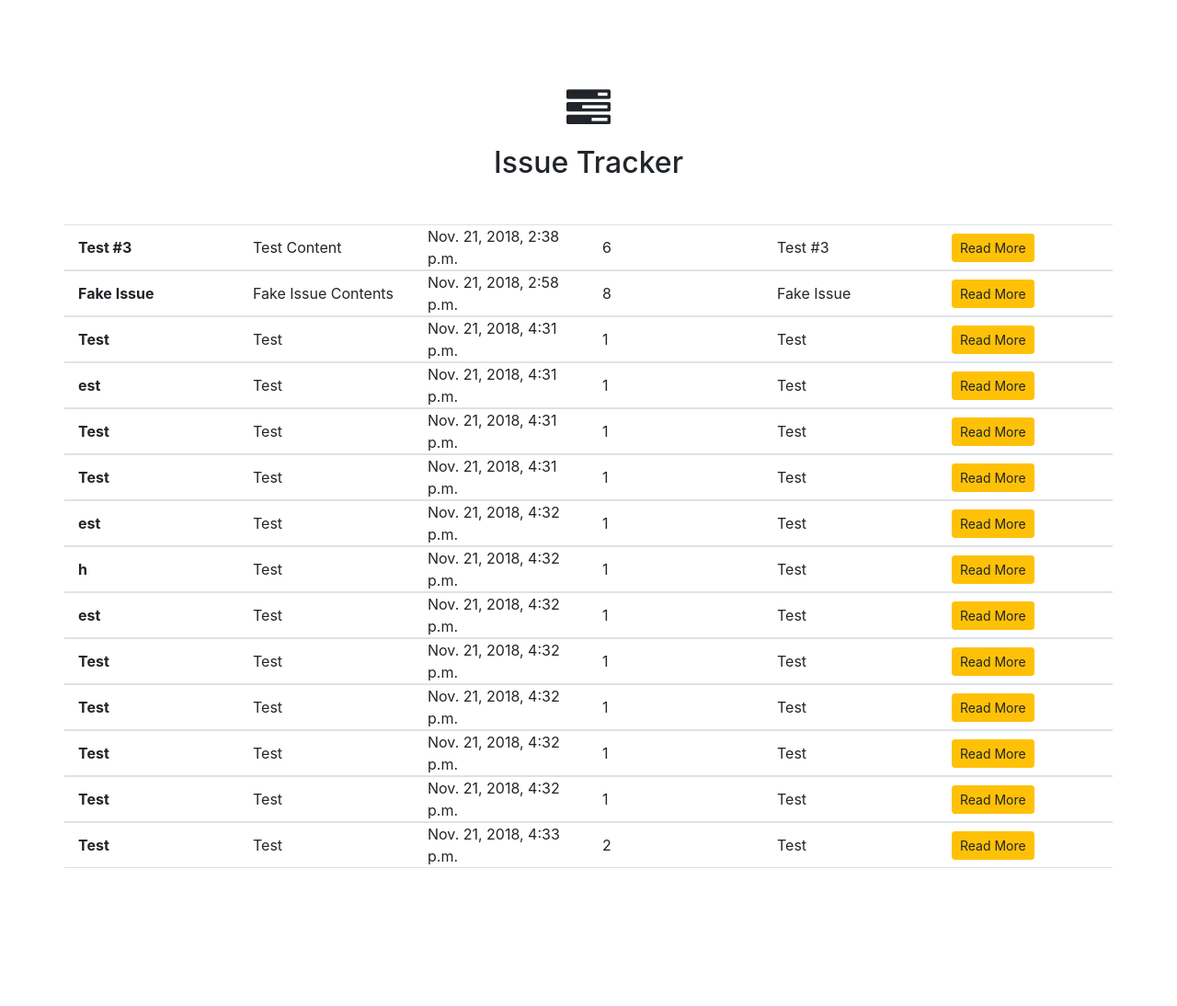
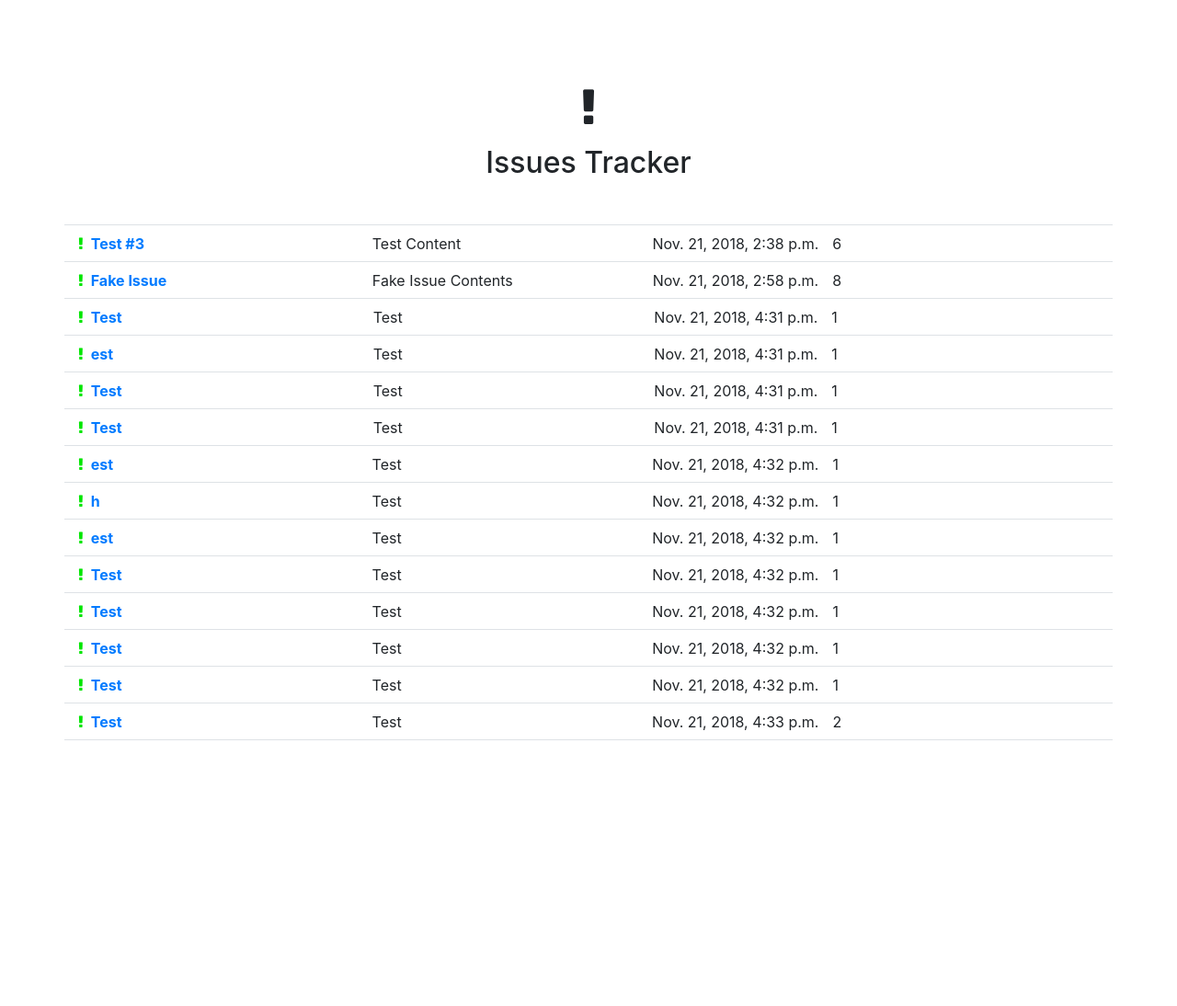
Before and after one commit to GithHayden/django-mythware, a Django app: template issues/templates/blogposts.html in a window 1280 px wide. Shown: the part 56-1150 px from the top of the page at 92% size. After the commit the page ends 861 px from the top, so only its background shows below. Run offline with Django 3.2, Linux system fonts and the light colour scheme; the template is opened without the code that fills it: values that come from a table or form of the project are taken from there, others are empty; data comes from the database, SQL or seed files in the repository; both versions use the stored data as it was after the commit; parts of the project's set-up code (start-up, migrations or seed data) failed here and were passed over; some libraries are stand-ins or nearby versions.

Commit message:
Issues Tracker updated with table format, to be updated in line with project. README populated with template data.

```diff
--- a/issues/templates/blogposts.html
+++ b/issues/templates/blogposts.html
@@ -59,19 +59,23 @@
 
     <section>
         <div class="mx-auto text-center">
-            <i class="fa fa-tasks fa-3x mb-3"></i>
-            <h2 class="mb-5">Issue Tracker</h2>
+            <i class="fa fa-exclamation fa-3x mb-3"></i>
+            <h2 class="mb-5">Issues Tracker</h2>
         </div>
+
+        <div class="container">
+            <div class="row border-bottom">
+
+            </div>
         </div>
+
         {% block content %} {% for post in posts %}
-        <div class="container wide">
-            <div class="row border-bottom border-top">
-                <div class="col my-auto"><b>{{ post.title }}</b></div>
+        <div class="container">
+            <div class="row border-bottom" style="height:40px">
+                <div class="col my-auto"><i class="fa fa-exclamation fa-1x mb-3 mr-2 my-auto" style="color:#00e600;"></i><a href="{% url 'post_detail' post.id %}" class="my-auto" ><b>{{ post.title }}</b></a></div>
                 <div class="col my-auto">{{ post.content|truncatewords:30 }}</div>
-                <div class="col my-auto">{{ post.published_date }}</div>
+                <div class="my-auto">{{ post.published_date }}</div>
                 <div class="col my-auto">{{post.views}}</div>
-                <div class="col my-auto">{{ post.tag }}</div>
-                <div class="col my-auto"><a href="{% url 'post_detail' post.id %}" class="btn btn-warning btn-sm my-auto">Read More</a></div>
             </div>
         </div>
         {% endfor %} {% endblock %}
```
Also changed, not shown: README.md, db.sqlite3.
